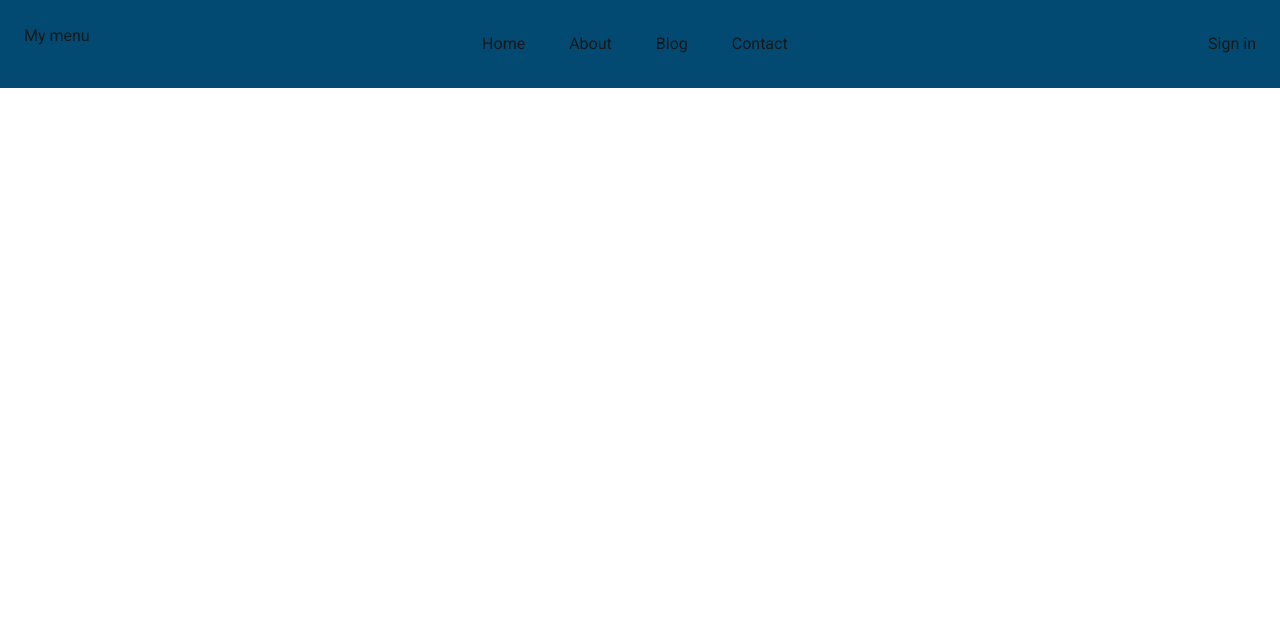
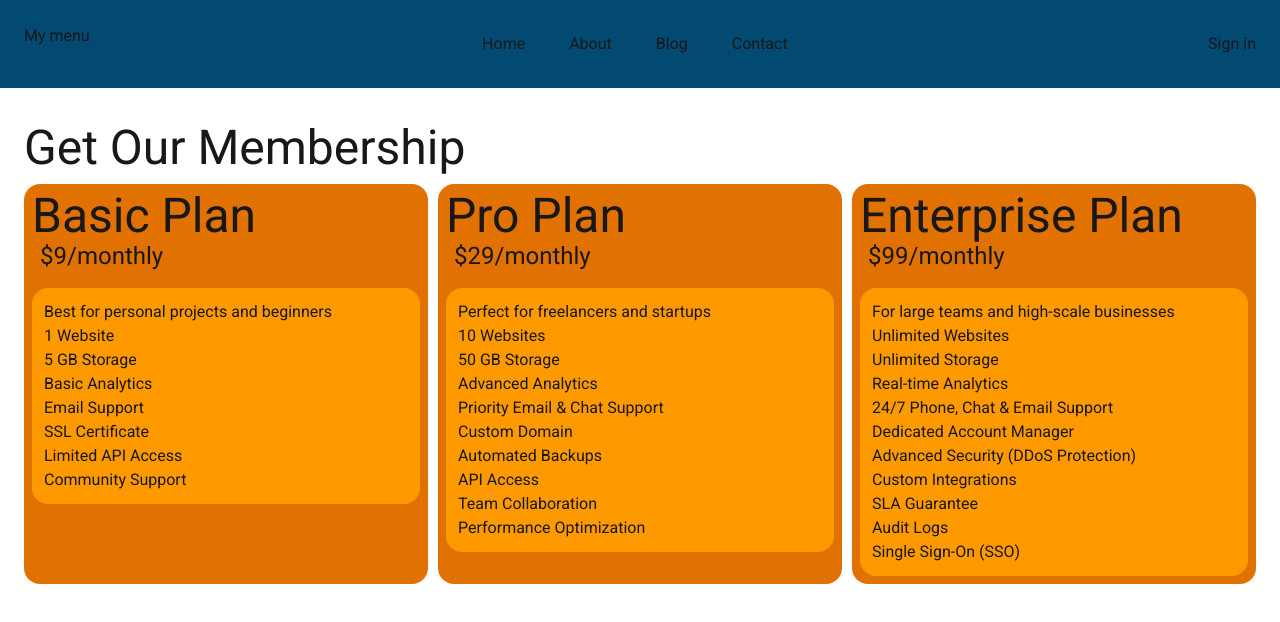
Before and after one commit to sohagroy7223/tailwind-react-pricing-option, a React (Vite) app: page / in a window 1280 px wide. Shown: the top 622 px of the page. Built offline with nearby package versions, Linux system fonts and the light colour scheme.

Commit message:
adad a pricing option card  basic to enterprice

```diff
--- a/public/pricingData.json
+++ b/public/pricingData.json
@@ -1,7 +1,7 @@
 [
   {
     "id": 1,
-    "name": "Basic",
+    "name": "Basic Plan",
     "price": 9,
     "billing": "monthly",
     "description": "Best for personal projects and beginners",
@@ -23,7 +23,7 @@
   },
   {
     "id": 2,
-    "name": "Pro",
+    "name": "Pro Plan",
     "price": 29,
     "billing": "monthly",
     "description": "Perfect for freelancers and startups",
@@ -47,7 +47,7 @@
   },
   {
     "id": 3,
-    "name": "Enterprise",
+    "name": "Enterprise Plan",
     "price": 99,
     "billing": "monthly",
     "description": "For large teams and high-scale businesses",
--- a/src/App.jsx
+++ b/src/App.jsx
@@ -1,15 +1,24 @@
+import { Suspense } from "react";
 import "./App.css";
 import DaisyNav from "./components/DaisyUiNavbar/daisyNav";
 import Navbar from "./components/Navbar/Navbar";
+import PricingOption from "./components/pricingOption/PricingOption";
 
 function App() {
+  const pricingOptions = fetch("pricingData.json").then((res) => res.json());
   return (
     <>
       <header>
         {/* <DaisyNav></DaisyNav> */}
         <Navbar></Navbar>
       </header>
-      <main></main>
+      <main>
+        <Suspense
+          fallback={<span className="loading loading-dots loading-md"></span>}
+        >
+          <PricingOption pricingOptions={pricingOptions}></PricingOption>
+        </Suspense>
+      </main>
       <footer></footer>
     </>
   );
--- /dev/null
+++ b/src/components/feature/Feature.jsx
@@ -0,0 +1,11 @@
+import React from "react";
+
+const Feature = ({ feature }) => {
+  return (
+    <div>
+      <p>{feature}</p>
+    </div>
+  );
+};
+
+export default Feature;
--- /dev/null
+++ b/src/components/pricingCards/PricingCards.jsx
@@ -0,0 +1,22 @@
+import React from "react";
+import Feature from "../feature/Feature";
+
+const PricingCards = ({ cards }) => {
+  const { name, billing, price, description, features } = cards;
+  return (
+    <div className="bg-amber-600 rounded-2xl p-2">
+      <h1 className="text-5xl ">{name}</h1>
+      <h3 className="text-2xl ml-2">
+        ${price}/{billing}
+      </h3>
+      <p className="mt-4 bg-amber-500 rounded-2xl p-3">
+        {description}
+        {features.map((feature, index) => (
+          <Feature key={index} feature={feature}></Feature>
+        ))}
+      </p>
+    </div>
+  );
+};
+
+export default PricingCards;
--- a/src/components/pricingOption/PricingOption.jsx
+++ b/src/components/pricingOption/PricingOption.jsx
@@ -0,0 +1,19 @@
+import React, { use } from "react";
+import PricingCards from "../pricingCards/PricingCards";
+
+const PricingOption = ({ pricingOptions }) => {
+  const pricingData = use(pricingOptions);
+  //   console.log(pricingData);
+  return (
+    <div className="p-6 mt-3">
+      <h2 className="text-5xl">Get Our Membership</h2>
+      <div className="grid grid-cols-3 gap-2.5 mt-3">
+        {pricingData.map((cards) => (
+          <PricingCards key={cards.id} cards={cards}></PricingCards>
+        ))}
+      </div>
+    </div>
+  );
+};
+
+export default PricingOption;
```
